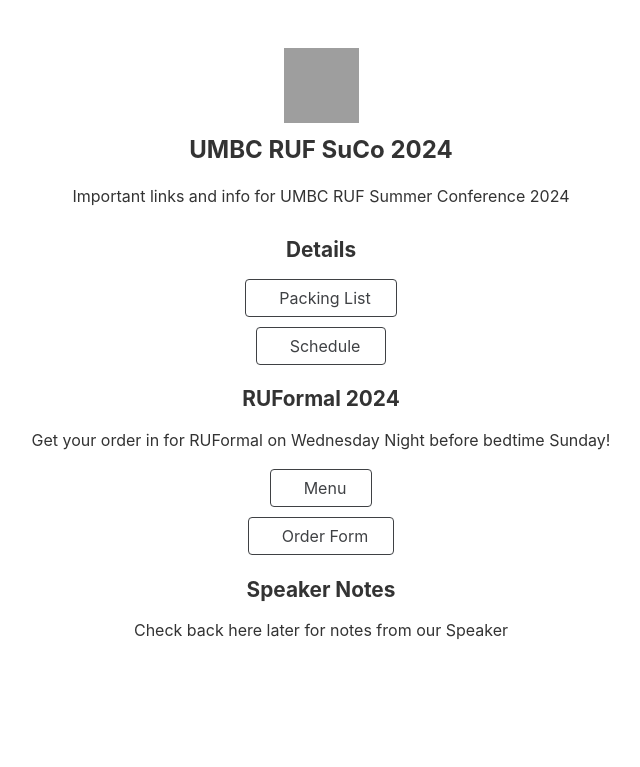
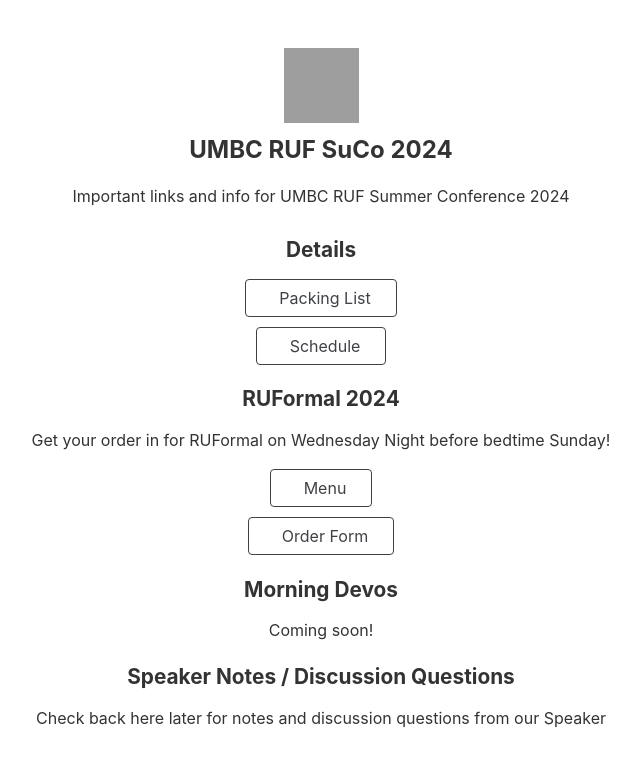
Before and after one commit to joshgordon/pca-ng-website, a Jekyll site: the page built from index.html, in a window 1280 px wide, cut to the strip 0-948 px from the top of the page. Shown: the top 767 px of the strip, without its empty margins (319-959 px from the left). Built offline with Jekyll 4.4.1, drawn with Linux system fonts in a browser that asks for light colours; nearby versions of some CDN libraries; comment, search, counter and statistics services are not loaded; grey boxes are pictures that could not be loaded.

Commit message:
Adding morning devos

```diff
--- a/_data/links.yml
+++ b/_data/links.yml
@@ -18,6 +18,9 @@
       url: https://forms.gle/7LUDRzsPUsbdLKyN8
       icon: lets-icons:order
 
-- category: Speaker Notes
-  description: Check back here later for notes from our Speaker
+- category: Morning Devos
+  description: Coming soon!
   items: []
+- category: Speaker Notes / Discussion Questions
+  description: Check back here later for notes and discussion questions from our Speaker
+  items: []
```
